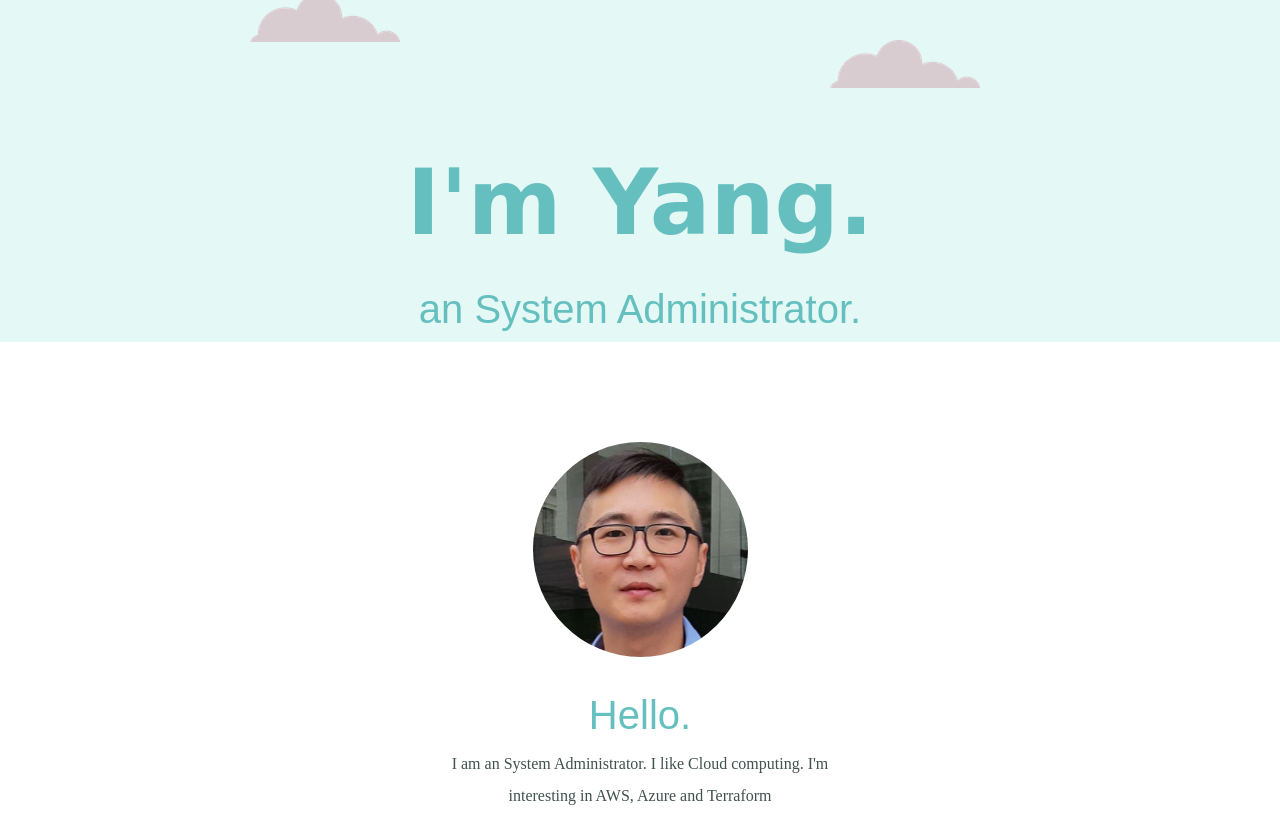
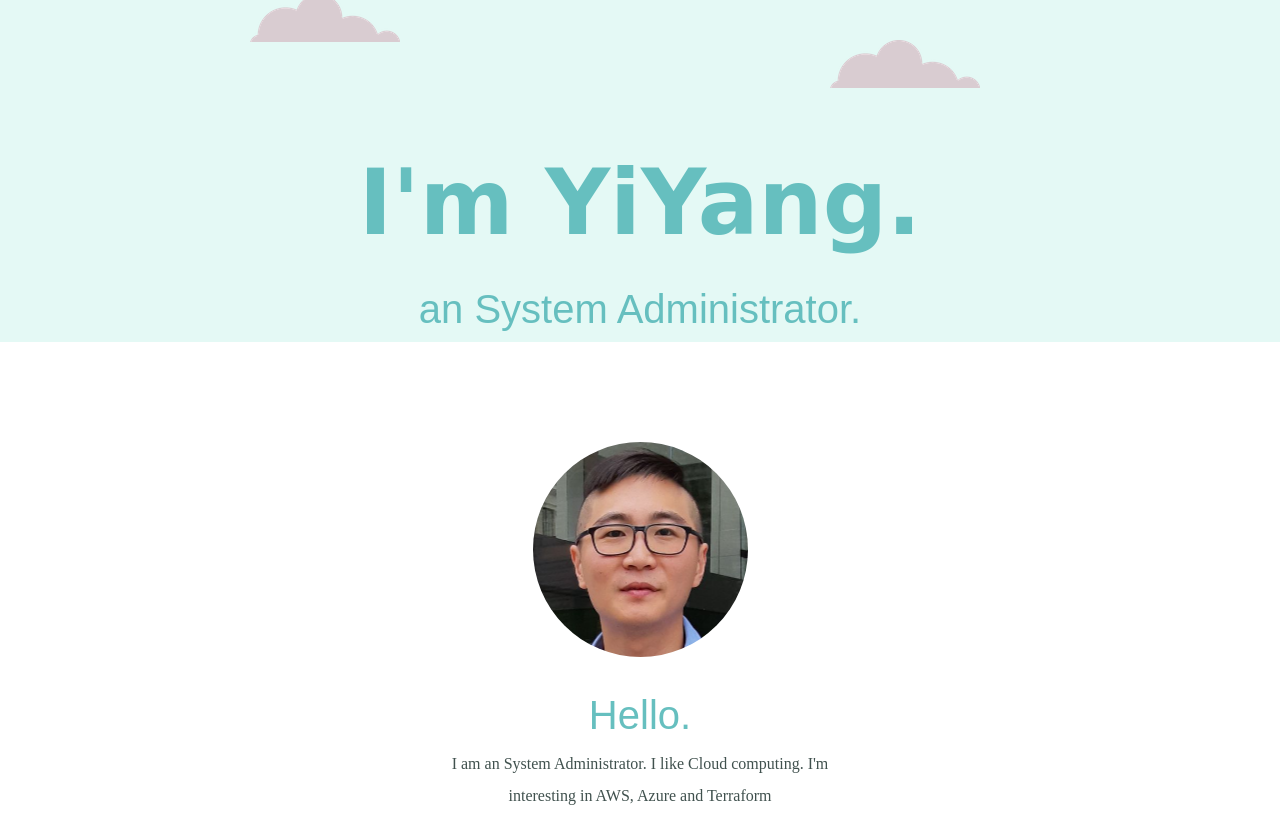
Before and after one commit to YangITjourney/AWSDemo, a website: page index.html in a window 1280 px wide. Shown: the top 815 px of the page. Drawn offline with Linux system fonts and the light colour scheme.

Commit message:
test dev2pro

```diff
--- a/index.html
+++ b/index.html
@@ -11,7 +11,7 @@
   <body>
     <div class="top-container">
       <img class ="top-cloud" src="./images/cloud.png" alt="cloud-img">
-      <h1>I'm Yang.</h1>
+      <h1>I'm YiYang.</h1>
       <h2>an System Administrator.</h2>
 
       <img class ="bottom-cloud" src="./images/cloud.png" alt="cloud-img">
```
